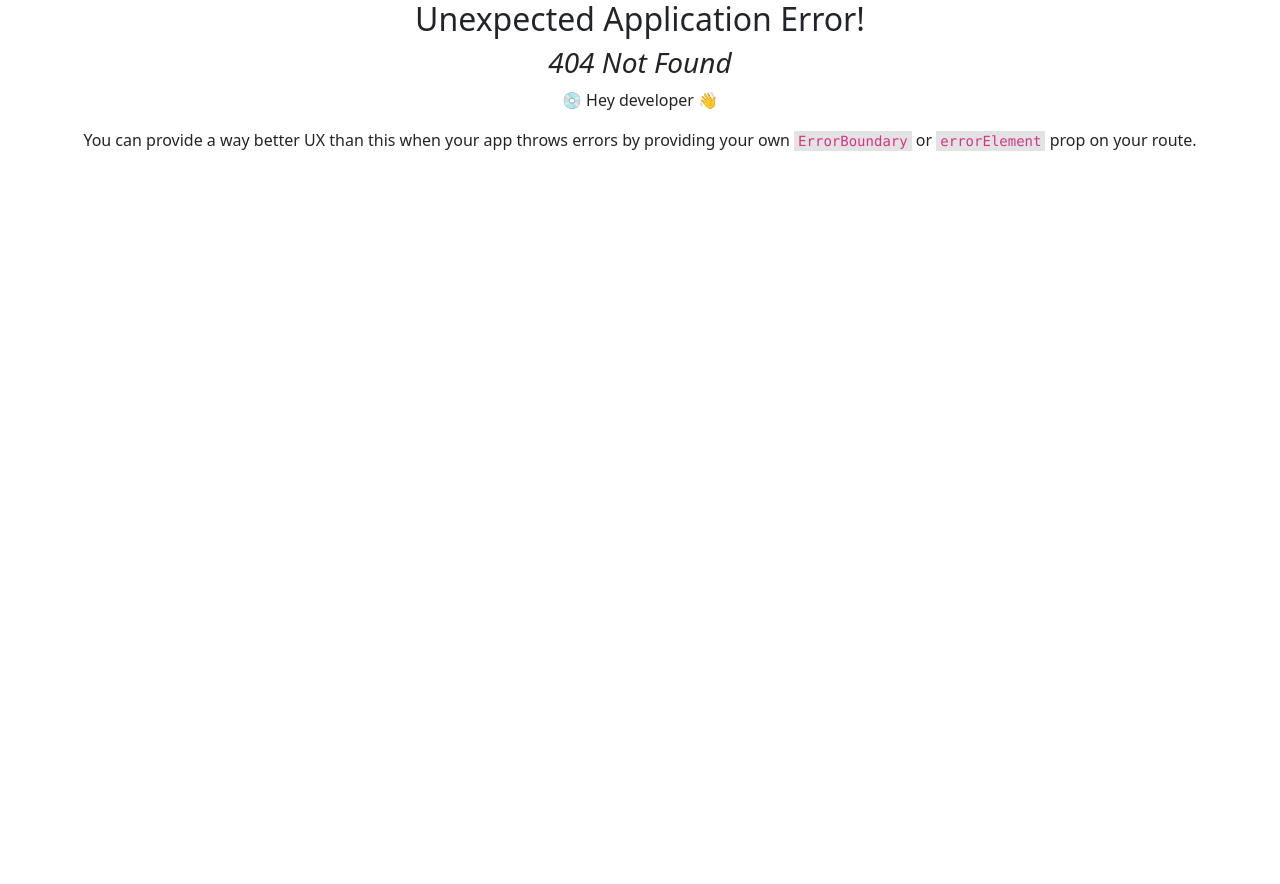
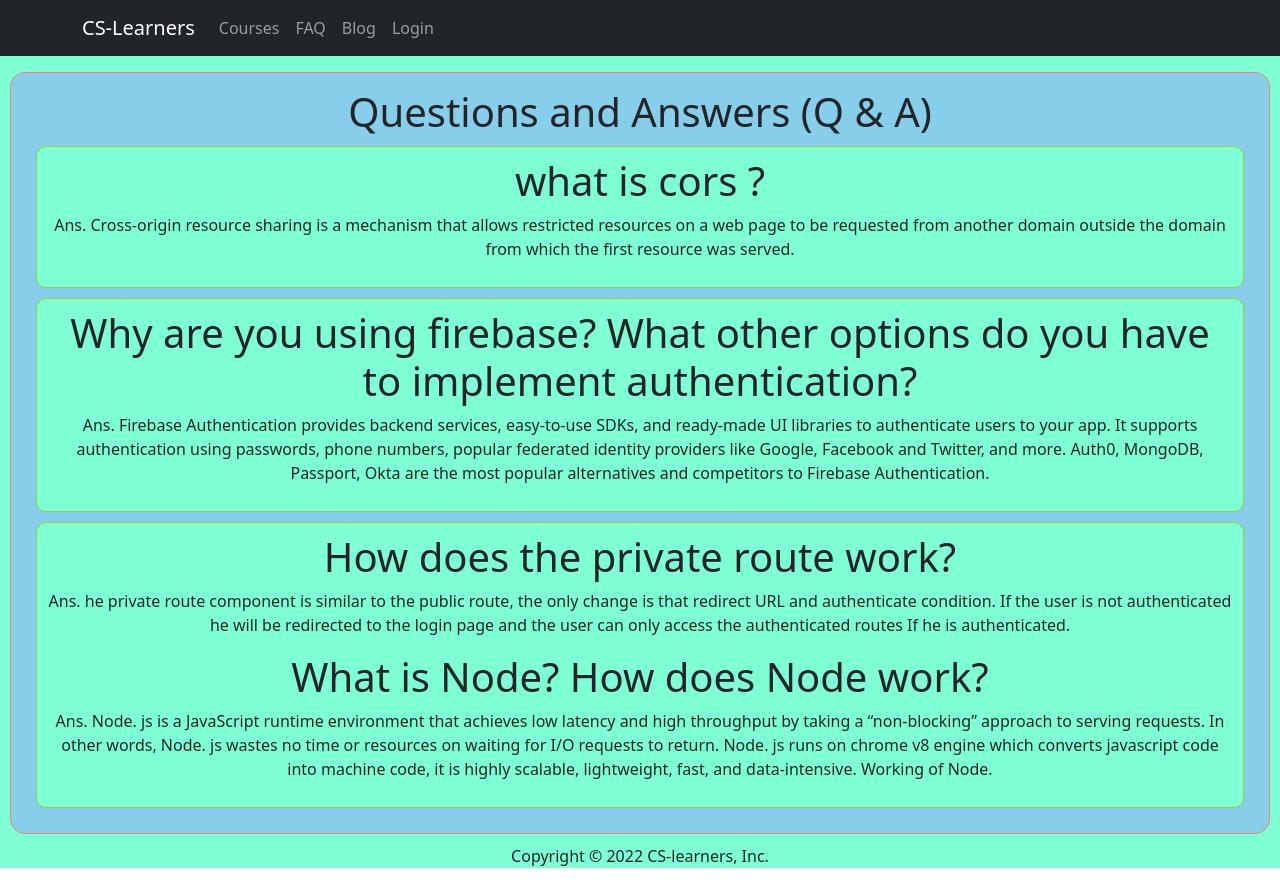
Before and after one commit to Mehedi-noob/CS-learners-client, a React (Create React App) app: page /blog in a window 1280 px wide. Before the commit this address had no page. Before the commit the page ends 800 px from the top, so only its background shows below. Built offline with nearby package versions, Linux system fonts and the light colour scheme.

Commit message:
blog section completed

```diff
--- a/src/App.css
+++ b/src/App.css
@@ -1,5 +1,6 @@
 .App {
   text-align: center;
+  background-color: aquamarine;
 }
 
 .App-logo {
--- /dev/null
+++ b/src/Pages/Blog/Blog.css
@@ -0,0 +1,18 @@
+.blog-questions{
+    margin: 10px;
+    padding: 15px;
+    border: 1px solid salmon;
+    border-radius: 15px;
+    background-color: skyblue;
+
+}
+.blog-questions div{
+    margin: 10px;
+    border: 1px solid yellowgreen;
+    padding: 10px;
+    border-radius: 10px;
+    background-color: aquamarine;
+}
+.blog-questions h1{
+    text-align: center;
+}
--- /dev/null
+++ b/src/Pages/Blog/Blog.js
@@ -0,0 +1,31 @@
+import React from 'react';
+import './Blog.css';
+
+const Blog = () => {
+    return (
+        <div className='blog-questions'>
+            <h1>Questions and Answers (Q & A)</h1>
+            <div>
+                <h1>what is cors ?</h1>
+                <p>Ans. Cross-origin resource sharing is a mechanism that allows restricted resources on a web page to be requested from another domain outside the domain from which the first resource was served.</p>
+            </div>
+            <div>
+                <h1>Why are you using firebase? What other options do you have to implement authentication?</h1>
+                <p>Ans. Firebase Authentication provides backend services, easy-to-use SDKs, and ready-made UI libraries to authenticate users to your app. It supports authentication using passwords, phone numbers, popular federated identity providers like Google, Facebook and Twitter, and more.
+                Auth0, MongoDB, Passport, Okta are the most popular alternatives and competitors to Firebase Authentication.
+
+                </p>
+            </div>
+            <div>
+                <h1>How does the private route work?</h1>
+                <p>Ans. he private route component is similar to the public route, the only change is that redirect URL and authenticate condition. If the user is not authenticated he will be redirected to the login page and the user can only access the authenticated routes If he is authenticated.</p>
+                <h1>What is Node? How does Node work?</h1>
+                <p>Ans. Node. js is a JavaScript runtime environment that achieves low latency and high throughput by taking a “non-blocking” approach to serving requests. In other words, Node. js wastes no time or resources on waiting for I/O requests to return.
+                Node. js runs on chrome v8 engine which converts javascript code into machine code, it is highly scalable, lightweight, fast, and data-intensive. Working of Node.
+                </p>
+            </div>
+        </div>
+    );
+};
+
+export default Blog;
--- a/src/Pages/CourseCards/CourseCards.css
+++ b/src/Pages/CourseCards/CourseCards.css
@@ -1,4 +1,12 @@
 .my-card{
     display: flex;
     justify-content: space-around;
+    border: 2px solid violet;
+    margin: 20px;
+    padding: 10px;
+    border-radius: 15px;
+    align-items: center;
 }
+.my-card img{
+    width: 20%;
+}
--- a/src/Pages/CourseCards/CourseCards.js
+++ b/src/Pages/CourseCards/CourseCards.js
@@ -1,15 +1,17 @@
 import React from 'react';
 import { Button } from 'react-bootstrap';
+import { useLoaderData } from 'react-router-dom';
 import './CourseCards.css'
 
 const CourseCards = () => {
+    const courses = useLoaderData();
     return (
         <div>
-            <div className='my-card'>
-                <img src="https://www.pexels.com/photo/woman-with-white-sunvisor-running-40751/" alt="" />
-                <h2>this is title</h2>
-                <Button>button</Button>
-            </div>
+            {courses.map(course => <div className='my-card' key = {course.id}>
+                <img src={course.image} alt="" />
+                <h2>{course.title}</h2>
+                <Button variant="info">Info</Button>
+            </div>)}
         </div>
     );
 };
--- a/src/Routes/Routes.js
+++ b/src/Routes/Routes.js
@@ -1,6 +1,7 @@
 import { createBrowserRouter } from "react-router-dom";
 import Courses from "../Layout/Courses/Courses";
 import Main from "../Layout/Main/Main";
+import Blog from "../Pages/Blog/Blog";
 import Categories from "../Pages/Categories/Categories";
 import CourseCards from "../Pages/CourseCards/CourseCards";
 import Home from "../Pages/Home/Home";
@@ -21,6 +22,7 @@ export const routes = createBrowserRouter([
                 children:[
                     {
                         path: '/courses',
+                        loader: ()=> fetch('http://localhost:5000/courses'),
                         element: <CourseCards></CourseCards>
                     },
                     {
@@ -32,6 +34,10 @@ export const routes = createBrowserRouter([
             {
                 path: '/login',
                 element: <Login></Login>
+            },
+            {
+                path: '/blog',
+                element: <Blog></Blog>
             }
         ]
     }
--- a/src/Shared/Footer/Footer.js
+++ b/src/Shared/Footer/Footer.js
@@ -3,7 +3,7 @@ import React from 'react';
 const Footer = () => {
     return (
         <div>
-            <h2>this is footer</h2>
+            <p>Copyright © 2022 CS-learners, Inc.</p>
         </div>
     );
 };
--- a/src/Shared/Header/Header.js
+++ b/src/Shared/Header/Header.js
@@ -14,6 +14,8 @@ const Header = () => {
                 <Navbar.Collapse id="responsive-navbar-nav">
                     <Nav className="me-auto">
                         <Nav.Link href="#features">Courses</Nav.Link>
+                        <Nav.Link href="#pricing">FAQ</Nav.Link>
+                        <Nav.Link href="#pricing">Blog</Nav.Link>
                         <Nav.Link href="#pricing">Login</Nav.Link>
                     </Nav>
                     {/* <Nav>
```
